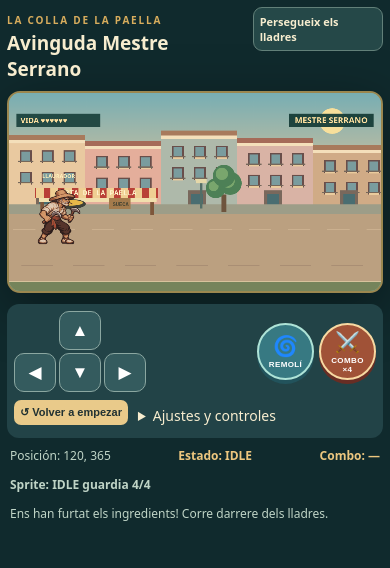
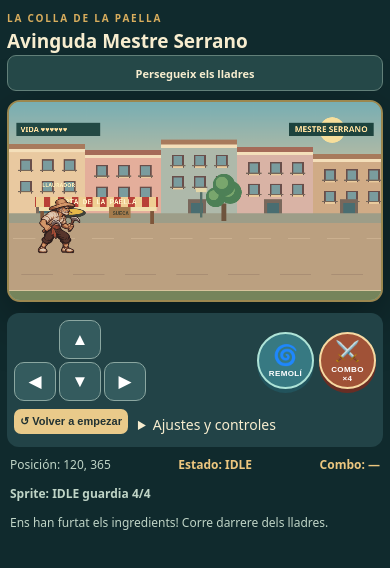
Before and after one commit to alexandreperez3-eng/la-colla-de-la-paella, a website: page index.html in a window 390 px wide. Drawn offline with Linux system fonts and the light colour scheme.

Commit message:
Fija tamaño de cabecera y evita saltos de línea del título

```diff
--- a/style.css
+++ b/style.css
@@ -41,3 +41,15 @@ header{display:flex;align-items:center;justify-content:space-between;gap:10px;ma
 @media(pointer:coarse) and (orientation:landscape){
   .stage{max-width:calc((100dvh - 235px)*1.875);margin-inline:auto}
 }
+
+/* Cabecera estable: ni el título ni el objetivo cambian su altura al variar el texto. */
+header{display:grid;grid-template-columns:minmax(0,1fr) minmax(0,250px);gap:12px;align-items:center;min-height:61px}
+header>div:first-child{min-width:0}
+header h1{white-space:nowrap;overflow:hidden;text-overflow:ellipsis}
+header .goal{display:flex;align-items:center;justify-content:center;height:44px;
+  min-width:0;max-width:100%;overflow:hidden;white-space:nowrap;
+  text-overflow:ellipsis;text-align:center}
+@media(max-width:600px){
+  header{grid-template-columns:minmax(0,1fr);grid-template-rows:44px 36px;gap:4px;min-height:84px}
+  header .goal{height:36px}
+}
```
